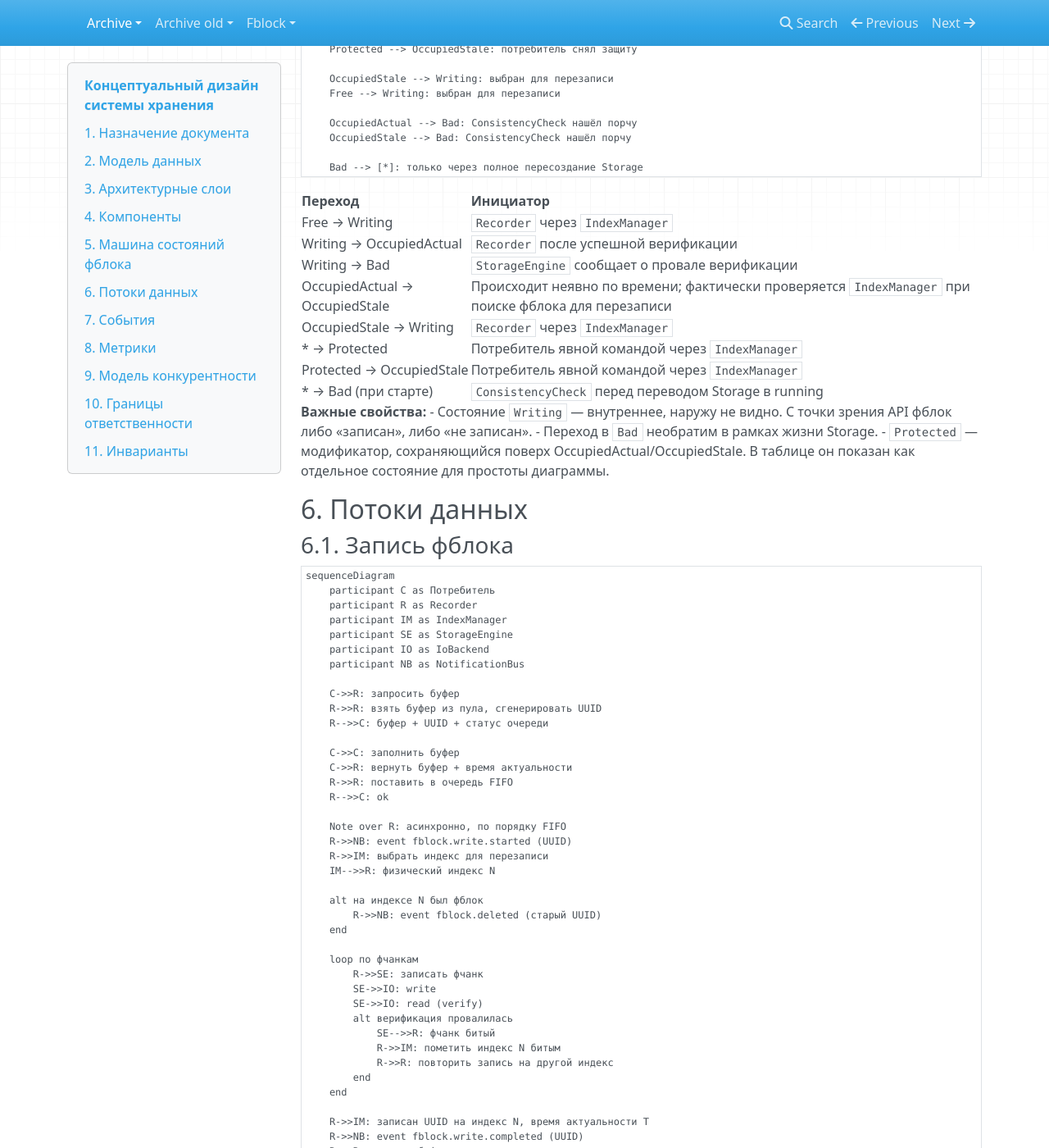
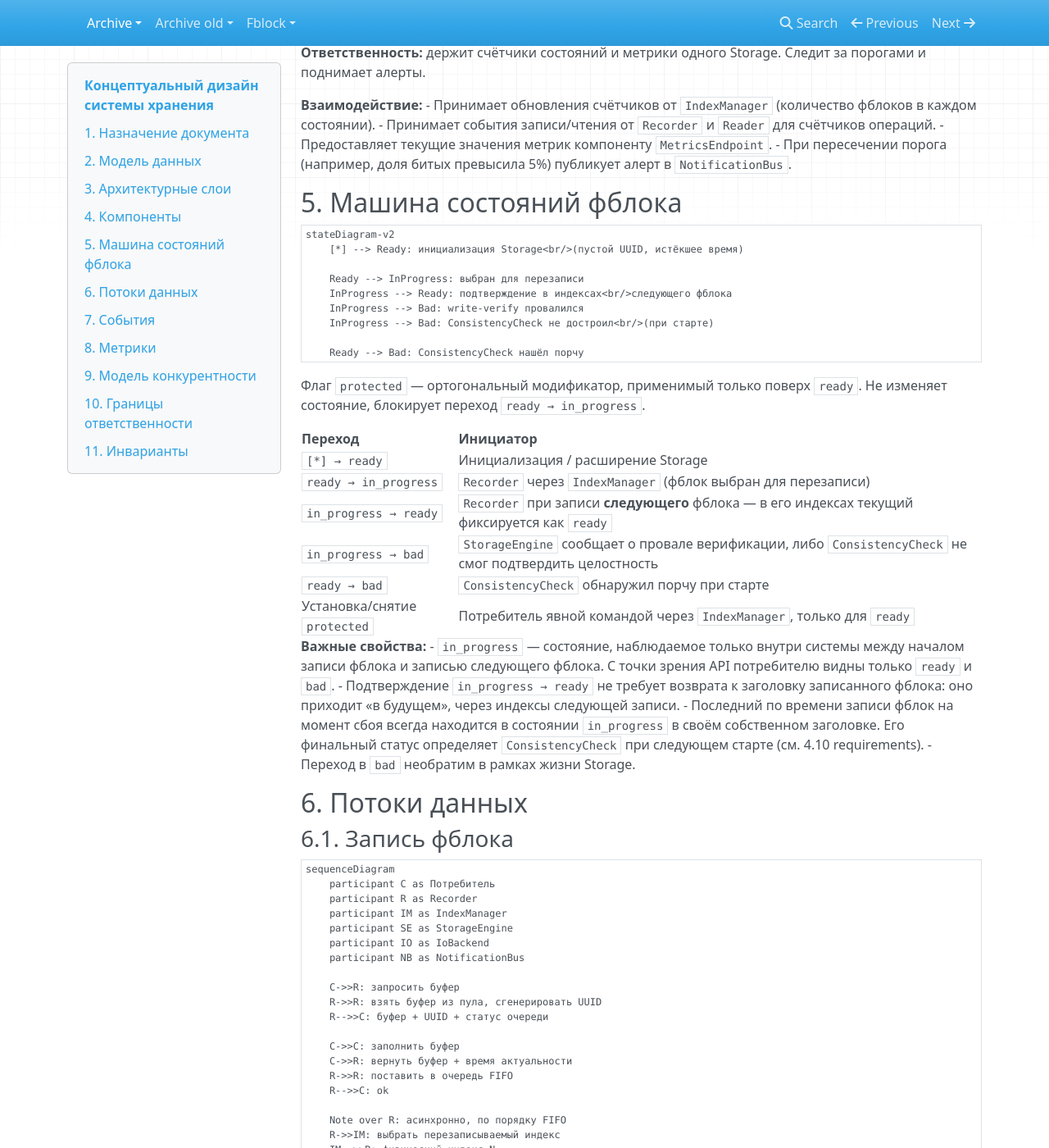
Before and after one commit to traycers/farc, an MkDocs documentation site: the page built from docs/docs/archive/01-storage.md, in a window 1280 px wide and 1400 px high, scrolled down 6017 px. Shown: the whole window at 82% size. Built offline with MkDocs 1.6.1, drawn with Linux system fonts in a browser that asks for light colours; nearby versions of some CDN libraries; some of the changed text lies outside the part shown.

Commit message:
update docs

````diff
--- a/docs/docs/archive/01-storage.md
+++ b/docs/docs/archive/01-storage.md
@@ -37,11 +37,21 @@ graph TD
 
 ### 2.2. Индексы хранилища
 
-Индексы хранилища — это карта состояний всех фблоков Storage: для каждого физического индекса фблока известно его состояние (свободен/актуален/неактуален/защищён/битый), UUID и время актуальности.
+Индексы хранилища — это карта всех фблоков Storage. Для каждого физического индекса хранятся:
+- состояние (`in_progress` / `ready` / `bad`);
+- флаг `protected`;
+- UUID;
+- время начала и окончания актуальности.
 
-Физически индексы распределены по заголовкам фблоков (ADR-002): каждый фблок хранит в своём заголовке копию индексов всего Storage. При записи очередного фблока в его заголовок попадает актуальный снимок индексов.
+Физически индексы распределены по заголовкам фблоков (ADR-002): каждый фблок хранит в своём заголовке копию индексов всего Storage. При записи очередного фблока в его заголовок попадает актуальный на этот момент снимок индексов.
 
-Индексы загружаются в память при старте Storage (см. `IndexManager`, раздел 4.3) и живут в ней на протяжении всей работы Storage. Дисковые копии индексов обновляются автоматически, как побочный эффект записи фблоков.
+**Ключевое свойство снимка.** В заголовке фблока `N` снимок отражает состояние Storage на момент начала записи `N`. В частности:
+- Сам `N` в собственном снимке помечен `in_progress`.
+- Предыдущий успешно записанный фблок `N-1` помечен `ready`.
+
+Именно это свойство обеспечивает отложенное подтверждение записи: факт «фблок `M` успешно записан» попадает на диск в заголовке следующего записанного фблока `M+1`, а не в заголовке самого `M`.
+
+Индексы загружаются в память при старте Storage компонентом `IndexManager` (см. 4.2.3) и живут в ней всё время работы Storage. Дисковые копии обновляются автоматически как побочный эффект записи фблоков.
 
 ### 2.3. Идентификация фблока
 
@@ -54,15 +64,27 @@ UUID генерируется библиотекой в момент, когда
 
 ### 2.4. Состояния фблока
 
-| Состояние | Описание | Перезаписываем? |
-|-----------|----------|-----------------|
-| Свободен | Не содержит данных (только после инициализации) | Да |
-| Занят (актуален) | Данные, срок актуальности не истёк | Нет |
-| Занят (неактуален) | Данные, срок актуальности истёк | Да |
-| Защищён | Read-only, явно выставлен потребителем | Нет |
-| Битый | Физическое повреждение хотя бы одного фчанка | Нет |
+Базовые состояния:
 
-Машина состояний детально описана в разделе 5.
+| Состояние | Описание |
+|-----------|----------|
+| `in_progress` | Запись начата, не завершена. Подтверждение успешной записи появляется только в индексах следующего записанного фблока. |
+| `ready` | Данные записаны и верифицированы, доступны для чтения. |
+| `bad` | Содержит битые фчанки. |
+
+Ортогональный модификатор:
+
+| Модификатор | Описание |
+|-------------|----------|
+| `protected` | Read-only, применим только поверх `ready`. |
+
+**Актуальность** — не состояние, а вычисляемое свойство: фблок в состоянии `ready` считается актуальным, если текущее время меньше времени окончания актуальности в его заголовке.
+
+**Перезаписываемый** = `ready` AND NOT `protected` AND время_окончания_актуальности < сейчас.
+
+После инициализации Storage все фблоки сразу `ready` с пустым UUID и истёкшим временем — все перезаписываемы. Отдельного состояния «свободен» в системе нет.
+
+Машина состояний — раздел 5.
 
 ## 3. Архитектурные слои
 
@@ -168,12 +190,10 @@ graph TB
 **Взаимодействие:**
 - Отвечает на запрос потребителя «дай буфер»: возвращает свободный буфер вместе со статусом очереди (норма/предупреждение/перегрузка/нет буферов), генерирует UUID для будущего фблока и связывает его с буфером.
 - Принимает заполненный буфер от потребителя вместе с метаданными (время начала и окончания актуальности), ставит его в очередь.
-- Извлекает буферы из очереди в порядке FIFO и передаёт их в `StorageEngine` на запись, сопровождая запросом к `IndexManager` о выборе физического индекса для перезаписи.
+- Извлекает буферы из очереди в порядке FIFO. Для каждого буфера: запрашивает у `IndexManager` перезаписываемый индекс N, переводит его в `in_progress`, публикует `fblock.write.started` и при необходимости `fblock.deleted` (если в N лежал чужой фблок), передаёт буфер в `StorageEngine` на запись.
 - При получении от `StorageEngine` результата записи:
-  - Успех — публикует событие `fblock.write.completed` в `NotificationBus`, освобождает буфер обратно в пул.
-  - Фблок битый (верификация провалилась) — просит `IndexManager` пометить соответствующий физический индекс битым, повторяет запись на следующий подходящий индекс.
-- Перед первой попыткой записи буфера публикует событие `fblock.write.started`.
-- Публикует событие `fblock.deleted` перед тем, как поручить `StorageEngine` перезапись старого фблока.
+  - Успех — обновляет снимок индексов: `N = ready` с новым UUID и временем актуальности. Физически это подтверждение попадёт на диск при записи следующего фблока. Публикует `fblock.write.completed`, возвращает буфер в пул.
+  - Битый — просит `IndexManager` перевести N в `bad`, берёт следующий перезаписываемый индекс и повторяет попытку.
 
 #### 4.2.2. Reader
 
@@ -187,13 +207,13 @@ graph TB
 
 #### 4.2.3. IndexManager
 
-**Ответственность:** хранит в памяти индексы хранилища — карту состояний всех фблоков Storage. Отвечает за все переходы состояний фблока и за выбор фблока при записи.
+**Ответственность:** хранит в памяти индексы хранилища — карту состояний (`in_progress`/`ready`/`bad`, флаг `protected`) и метаданных (UUID, время актуальности) всех фблоков Storage. Отвечает за все переходы состояний фблока и за выбор фблока при записи.
 
 **Взаимодействие:**
-- При старте Storage получает от `ConsistencyCheck` (на уровне Archive) уже выверенные индексы и загружает их в память. Детали восстановления — в `03-storage-operations.md`.
-- По запросу `Recorder`'а выбирает следующий физический индекс для записи: первый по кругу, удовлетворяющий критериям перезаписываемости (раздел 2.4). Если подходящего нет — возвращает признак «нет места», Recorder поднимает алерт через `NotificationBus`.
-- По запросу `Reader`'а возвращает физический индекс фблока по UUID.
-- Принимает команды на изменение состояния: «пометить битым», «пометить защищённым», «снять защиту», «записан новый фблок с таким UUID и таким временем актуальности».
+- При старте Storage получает от `ConsistencyCheck` уже выверенные индексы и загружает их в память. Детали восстановления — в `03-storage-operations.md`.
+- По запросу `Recorder`'а выбирает следующий перезаписываемый физический индекс (раздел 2.4). Если подходящего нет — возвращает признак «нет места», Recorder поднимает алерт через `NotificationBus`.
+- По запросу `Reader`'а возвращает физический индекс фблока по UUID (только для `ready`).
+- Принимает команды на изменение состояния: `ready → in_progress`, `in_progress → ready`, `* → bad`, установка/снятие `protected` на `ready`.
 - Уведомляет `HealthMonitor` о любых изменениях счётчиков состояний.
 
 #### 4.2.4. StorageEngine
@@ -239,42 +259,32 @@ graph TB
 
 ```mermaid
 stateDiagram-v2
-    [*] --> Free: инициализация Storage
+    [*] --> Ready: инициализация Storage<br/>(пустой UUID, истёкшее время)
 
-    Free --> Writing: Recorder выбрал индекс
-    Writing --> OccupiedActual: запись успешна
-    Writing --> Bad: write-verify провалился
-    Writing --> Free: запись прервана (редко)
+    Ready --> InProgress: выбран для перезаписи
+    InProgress --> Ready: подтверждение в индексах<br/>следующего фблока
+    InProgress --> Bad: write-verify провалился
+    InProgress --> Bad: ConsistencyCheck не достроил<br/>(при старте)
 
-    OccupiedActual --> OccupiedStale: время актуальности истекло
-    OccupiedActual --> Protected: потребитель защитил
-    OccupiedStale --> Protected: потребитель защитил
-    Protected --> OccupiedStale: потребитель снял защиту
+    Ready --> Bad: ConsistencyCheck нашёл порчу
+```
 
-    OccupiedStale --> Writing: выбран для перезаписи
-    Free --> Writing: выбран для перезаписи
-
-    OccupiedActual --> Bad: ConsistencyCheck нашёл порчу
-    OccupiedStale --> Bad: ConsistencyCheck нашёл порчу
-
-    Bad --> [*]: только через полное пересоздание Storage
-```
+Флаг `protected` — ортогональный модификатор, применимый только поверх `ready`. Не изменяет состояние, блокирует переход `ready → in_progress`.
 
 | Переход | Инициатор |
 |---------|-----------|
-| Free → Writing | `Recorder` через `IndexManager` |
-| Writing → OccupiedActual | `Recorder` после успешной верификации |
-| Writing → Bad | `StorageEngine` сообщает о провале верификации |
-| OccupiedActual → OccupiedStale | Происходит неявно по времени; фактически проверяется `IndexManager` при поиске фблока для перезаписи |
-| OccupiedStale → Writing | `Recorder` через `IndexManager` |
-| * → Protected | Потребитель явной командой через `IndexManager` |
-| Protected → OccupiedStale | Потребитель явной командой через `IndexManager` |
-| * → Bad (при старте) | `ConsistencyCheck` перед переводом Storage в running |
+| `[*] → ready` | Инициализация / расширение Storage |
+| `ready → in_progress` | `Recorder` через `IndexManager` (фблок выбран для перезаписи) |
+| `in_progress → ready` | `Recorder` при записи **следующего** фблока — в его индексах текущий фиксируется как `ready` |
+| `in_progress → bad` | `StorageEngine` сообщает о провале верификации, либо `ConsistencyCheck` не смог подтвердить целостность |
+| `ready → bad` | `ConsistencyCheck` обнаружил порчу при старте |
+| Установка/снятие `protected` | Потребитель явной командой через `IndexManager`, только для `ready` |
 
 **Важные свойства:**
-- Состояние `Writing` — внутреннее, наружу не видно. С точки зрения API фблок либо «записан», либо «не записан».
-- Переход в `Bad` необратим в рамках жизни Storage.
-- `Protected` — модификатор, сохраняющийся поверх OccupiedActual/OccupiedStale. В таблице он показан как отдельное состояние для простоты диаграммы.
+- `in_progress` — состояние, наблюдаемое только внутри системы между началом записи фблока и записью следующего фблока. С точки зрения API потребителю видны только `ready` и `bad`.
+- Подтверждение `in_progress → ready` не требует возврата к заголовку записанного фблока: оно приходит «в будущем», через индексы следующей записи.
+- Последний по времени записи фблок на момент сбоя всегда находится в состоянии `in_progress` в своём собственном заголовке. Его финальный статус определяет `ConsistencyCheck` при следующем старте (см. 4.10 requirements).
+- Переход в `bad` необратим в рамках жизни Storage.
 
 ## 6. Потоки данных
 
@@ -299,28 +309,33 @@ sequenceDiagram
     R-->>C: ok
 
     Note over R: асинхронно, по порядку FIFO
-    R->>NB: event fblock.write.started (UUID)
-    R->>IM: выбрать индекс для перезаписи
+    R->>IM: выбрать перезаписываемый индекс
     IM-->>R: физический индекс N
+    R->>IM: перевести N в in_progress
 
-    alt на индексе N был фблок
+    alt на индексе N был чужой фблок (не пустой UUID)
         R->>NB: event fblock.deleted (старый UUID)
     end
 
+    R->>NB: event fblock.write.started (новый UUID)
+    R->>SE: записать фблок на индекс N<br/>(заголовок с флагом in_progress + снимок индексов + данные)
+
     loop по фчанкам
-        R->>SE: записать фчанк
         SE->>IO: write
         SE->>IO: read (verify)
         alt верификация провалилась
             SE-->>R: фчанк битый
-            R->>IM: пометить индекс N битым
+            R->>IM: пометить N как bad
             R->>R: повторить запись на другой индекс
         end
     end
 
-    R->>IM: записан UUID на индекс N, время актуальности T
+    SE-->>R: фблок N записан
+    R->>IM: обновить снимок: N = ready (UUID, время актуальности)
     R->>NB: event fblock.write.completed (UUID)
     R->>R: вернуть буфер в пул
+
+    Note over R,IM: Подтверждение N = ready попадёт<br/>на диск в заголовок следующего<br/>записываемого фблока N+1
 ```
 
 ### 6.2. Чтение фблока
@@ -382,10 +397,12 @@ sequenceDiagram
 | Метрика | Тип | Смысл |
 |---------|-----|-------|
 | `farc_fblocks_total` | gauge | Всего фблоков в Storage |
-| `farc_fblocks_free_total` | gauge | Свободные и неактуальные |
-| `farc_fblocks_actual_total` | gauge | Актуальные (нельзя перезаписать) |
-| `farc_fblocks_protected_total` | gauge | Защищённые |
-| `farc_fblocks_bad_total` | gauge | Битые |
+| `farc_fblocks_ready_total` | gauge | В состоянии `ready` (общее число) |
+| `farc_fblocks_writable_total` | gauge | Перезаписываемые (`ready`, не `protected`, с истёкшим временем актуальности) |
+| `farc_fblocks_actual_total` | gauge | `ready` с неистёкшим временем актуальности |
+| `farc_fblocks_protected_total` | gauge | С флагом `protected` |
+| `farc_fblocks_bad_total` | gauge | В состоянии `bad` |
+| `farc_fblocks_in_progress_total` | gauge | В состоянии `in_progress` (в норме 0 или 1) |
 | `farc_write_queue_depth` | gauge | Длина очереди записи |
 | `farc_write_queue_status` | gauge | 0=норма, 1=предупреждение, 2=перегрузка |
 | `farc_writes_total` | counter | Успешные записи |
@@ -435,8 +452,8 @@ CLI-утилита восстановления данных (раздел 8 req
 - Не переносит фблоки между Storage автоматически. Перенос — только явной операцией импорта.
 
 **farc делает:**
-- Гарантирует атомарность записи: фблок записан целиком или не записан. Частично записанный фблок не переходит в состояние «занят».
-- Гарантирует сохранность защищённых фблоков между перезапусками.
+- Гарантирует атомарность записи с точки зрения потребителя: наружу фблок виден либо как `ready` с полными данными, либо отсутствует (либо помечен `bad`). Состояние `in_progress` — внутреннее.
+- Гарантирует сохранность `protected` фблоков между перезапусками.
 - Гарантирует переносимость фблока между платформами (при совпадении размера фблока).
 - Гарантирует уникальность UUID в пределах Storage.
 
@@ -446,12 +463,14 @@ CLI-утилита восстановления данных (раздел 8 req
 
 1. **Геометрия.** Размер фблока не меняется. Размер фчанка не меняется. Количество фблоков меняется только операциями расширения/сужения, и только при остановленном Storage.
 2. **Адресация.** Физический индекс фблока лежит в `[0, N-1]`, где `N` — текущее количество фблоков.
-3. **Уникальность UUID.** В пределах Storage нет двух фблоков с одинаковым UUID в состояниях, отличных от `Bad`.
-4. **Атомарность записи.** Фблок либо полностью записан и верифицирован, либо считается не записанным. Промежуточных наблюдаемых состояний для потребителя нет.
-5. **Совпадение индексов в памяти и на диске.** Снимок индексов в заголовке последнего успешно записанного фблока равен снимку индексов в памяти `IndexManager`'а на момент той записи.
-6. **Необратимость `Bad`.** Фблок, помеченный битым, не может быть возвращён в другое состояние без полного пересоздания Storage.
-7. **Эксклюзивность доступа.** В любой момент времени с Storage работает ровно один процесс через ровно один экземпляр библиотеки.
-8. **Режим работы и долгие операции.** Долгие операции (`ConsistencyCheck`, `GeometryManager`, `Importer`) выполняются только над Storage в состоянии `stopped`. В состоянии `running` они запрещены.
+3. **Уникальность UUID.** В пределах Storage нет двух фблоков с одинаковым непустым UUID в состояниях, отличных от `bad`.
+4. **Атомарность для потребителя.** Наружу фблок либо виден как `ready` с полными данными, либо не виден. `in_progress` потребителю не показывается.
+5. **Снимок индексов в заголовке.** Снимок, записанный в заголовке фблока `N`, отражает индексы на момент начала записи `N`. В этом снимке сам `N` помечен `in_progress`; фблок `M`, записанный непосредственно перед `N`, помечен `ready`.
+6. **Согласованность памяти и диска.** Индексы в памяти `IndexManager`'а в любой момент являются надмножеством снимка с диска: в памяти состояние последнего записанного фблока — `ready`, на диске это подтверждение появится при следующей записи. После `ConsistencyCheck` и перед первой записью в сессии допустимо расхождение ровно на один фблок — последний из предыдущей сессии.
+7. **Применимость `protected`.** Флаг `protected` установлен только на фблоках в состоянии `ready`.
+8. **Необратимость `bad`.** Фблок, помеченный `bad`, не может быть возвращён в другое состояние без полного пересоздания Storage.
+9. **Эксклюзивность доступа.** В любой момент времени с Storage работает ровно один процесс через ровно один экземпляр библиотеки.
+10. **Режим работы и долгие операции.** Долгие операции (`ConsistencyCheck`, `GeometryManager`, `Importer`) выполняются только над Storage в состоянии `stopped`. В состоянии `running` они запрещены.
 
 Инварианты проверяются:
 - При старте Storage — компонентом `ConsistencyCheck`.
````
Also changed, not shown: docs/docs/archive/00-requirements.md (+38 -23 lines).
